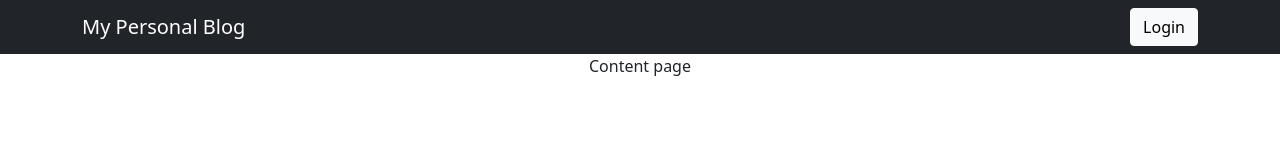
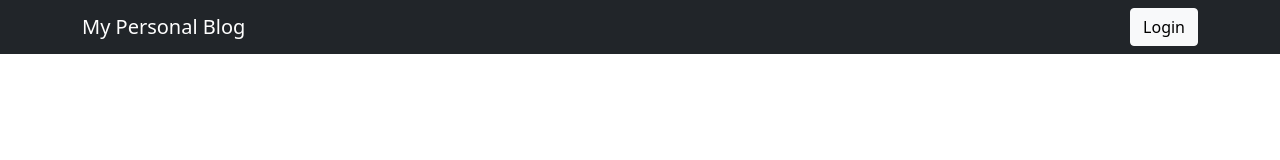
Before and after one commit to RealFilllykung/React-personal-blog, a React (Create React App) app: page /content in a window 1280 px wide. Shown: the top 160 px of the page. Built offline with nearby package versions, Linux system fonts and the light colour scheme.

Commit message:
Now able to pass the component for the Content page

```diff
--- a/src/App.js
+++ b/src/App.js
@@ -9,8 +9,11 @@ import {
 import Home from './views/Home';
 import Login from './views/Login';
 import Content from './views/Content';
+import { useState } from 'react';
 
 function App() {
+  const [selectedTitle,setSelectedTitle] = useState('')
+
   return (
     <Router>
       <div className="App">
@@ -18,13 +21,13 @@ function App() {
         <div>
           <Switch>
             <Route exact path="/">
-              <Home/>
+              <Home setTitle={setSelectedTitle}/>
             </Route>
             <Route exact path="/login">
               <Login/>
             </Route>
-            <Route path="/content">
-              <Content></Content>
+            <Route exact path="/content">
+              <Content title={selectedTitle}/>
             </Route>
           </Switch>
         </div>
--- a/src/components/ContentCard.js
+++ b/src/components/ContentCard.js
@@ -2,18 +2,22 @@ import { useEffect, useState } from 'react'
 import { Card, Button } from 'react-bootstrap'
 import { Link } from 'react-router-dom'
 
-function ContentCard(){
+function ContentCard(props){
     const [imageSrc, setImageSrc] = useState('')
     const [titleText, setTitleText] = useState('')
     const [contentText, setContentText] = useState('')
-    const [redirectLink, setRedirectLink] = useState('')
+
+    const setSelectedTitle = props.setTitle
 
     useEffect(() => {
         setImageSrc('https://picsum.photos/300/200')
         setTitleText('Test Title')
         setContentText('Content Text')
-        setRedirectLink('/')
     },[])
+
+    function handleLinkClick(){
+        setSelectedTitle(titleText)
+    }
 
     return(
         <Card>
@@ -29,7 +33,9 @@ function ContentCard(){
                 </Card.Text>
             </Card.Body>
             <Card.Body>
-                <Link to={{
+                <Link
+                    onClick={() => handleLinkClick()}
+                to={{
                     pathname: '/content'
                 }}>
                     <Button variant="primary">Read more</Button>
--- a/src/views/Content.js
+++ b/src/views/Content.js
@@ -1,9 +1,10 @@
+function Content(props){
+    const selectTitle = props.title
 
-
-function Content(){
+    //Query the content from Firebase database
 
     return (
-        <div>Content page</div>
+        <div>{selectTitle}</div>
     )
 }
 
--- a/src/views/Home.js
+++ b/src/views/Home.js
@@ -1,7 +1,9 @@
 import ContentCard from "../components/ContentCard"
 import {Container, Row, Col} from 'react-bootstrap'
 
-function Home(){
+function Home(props){
+    const setSelectedTitle = props.setTitle
+
     function RenderContentCard(){
         //Read all card information from Firebase
 
@@ -10,7 +12,7 @@ function Home(){
         <Row className="justify-content-md-center mt-1">
                 <Col md={8}>
                     <div>
-                        <ContentCard></ContentCard>
+                        <ContentCard setTitle={setSelectedTitle}></ContentCard>
                     </div>
                 </Col>
         </Row>)
@@ -20,7 +22,6 @@ function Home(){
         <Container>
             {RenderContentCard()}
         </Container>
-
     )
 }
 
```
